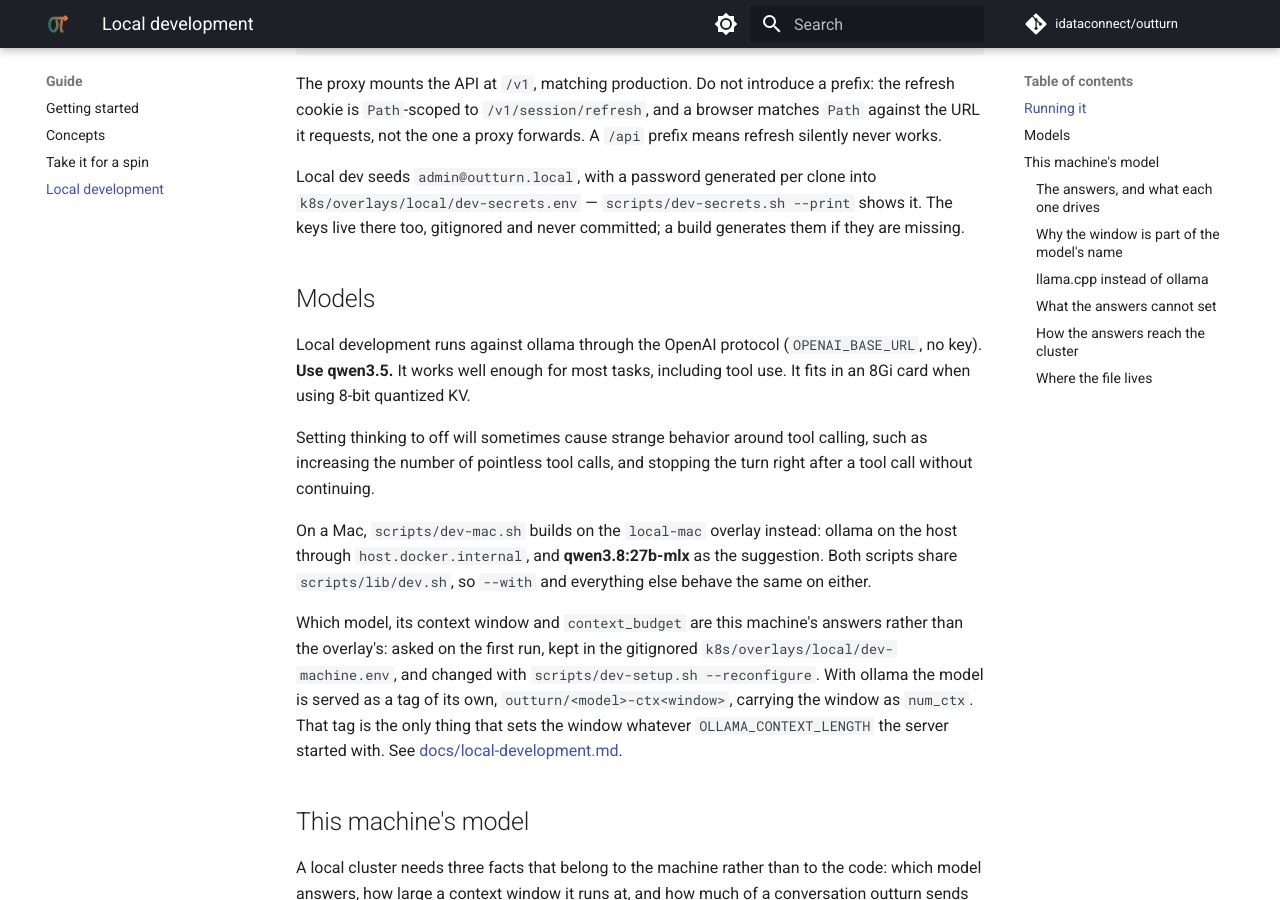
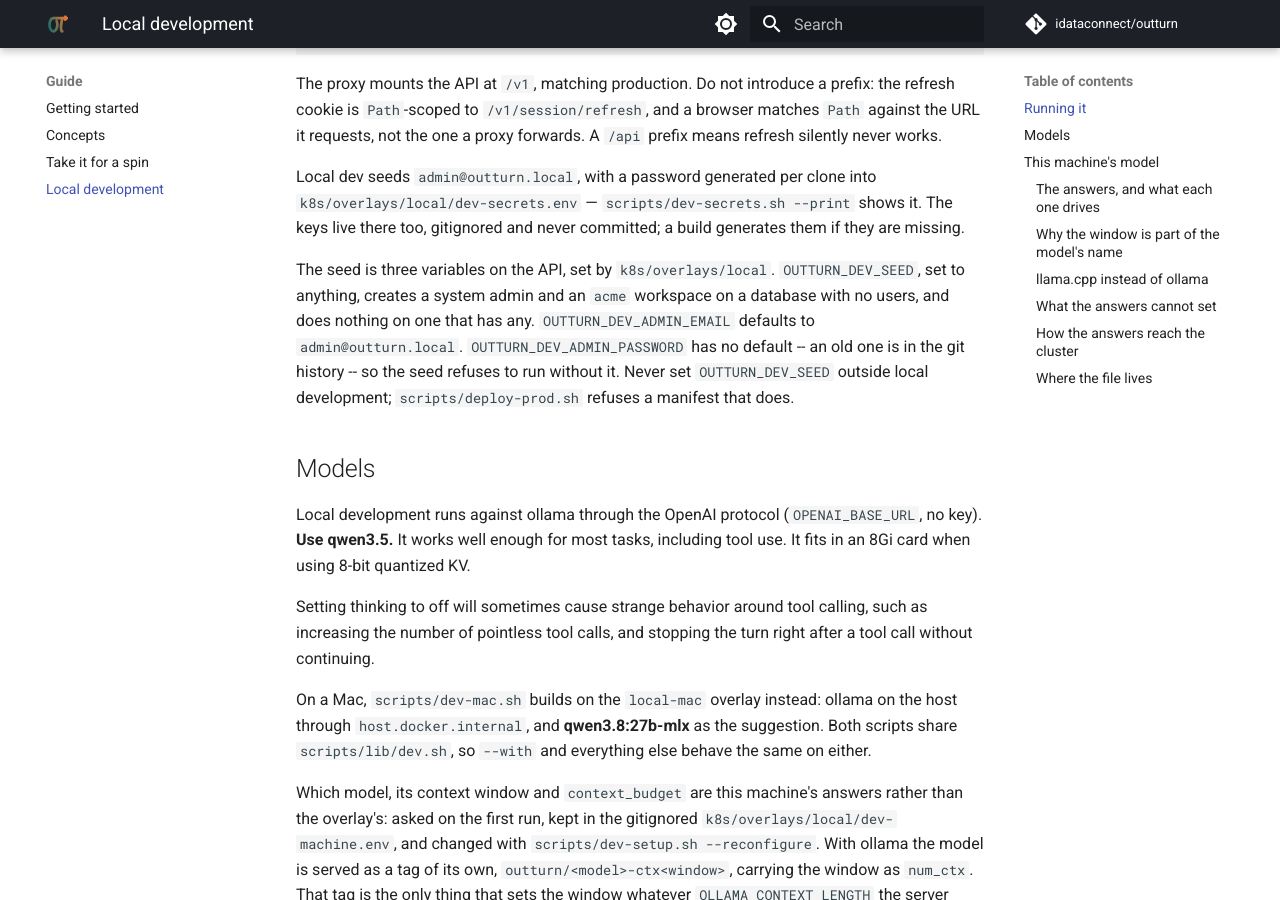
Before and after one commit to idataconnect/outturn, an MkDocs documentation site: the page built from docs/local-development.md, in a window 1280 px wide and 900 px high, scrolled down 1029 px. Built offline with MkDocs 1.6.1 and Material for MkDocs 9.7.7, drawn with Linux system fonts in a browser that asks for light colours; comment, search, counter and statistics services are not loaded.

Commit message:
Document the variables behind the local dev seed
Including why the password has no default, and that a production
manifest carrying the seed is refused.

Co-Authored-By: Claude Opus 5.5 <noreply@anthropic.com>

```diff
--- a/docs/local-development.md
+++ b/docs/local-development.md
@@ -55,6 +55,15 @@ Local dev seeds `admin@outturn.local`, with a password generated per clone
 into `k8s/overlays/local/dev-secrets.env` — `scripts/dev-secrets.sh --print`
 shows it. The keys live there too, gitignored and never committed; a build
 generates them if they are missing.
+
+The seed is three variables on the API, set by `k8s/overlays/local`.
+`OUTTURN_DEV_SEED`, set to anything, creates a system admin and an `acme`
+workspace on a database with no users, and does nothing on one that has any.
+`OUTTURN_DEV_ADMIN_EMAIL` defaults to `admin@outturn.local`.
+`OUTTURN_DEV_ADMIN_PASSWORD` has no default -- an old one is in the git
+history -- so the seed refuses to run without it. Never set `OUTTURN_DEV_SEED`
+outside local development; `scripts/deploy-prod.sh` refuses a manifest that
+does.
 
 ## Models
 
```
